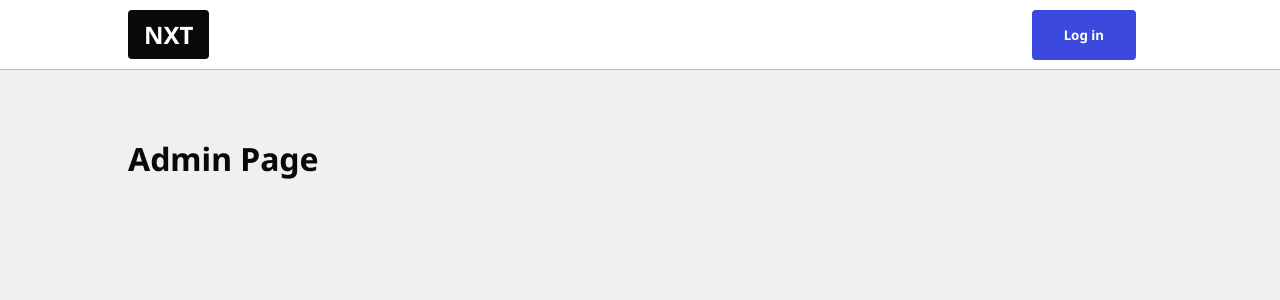
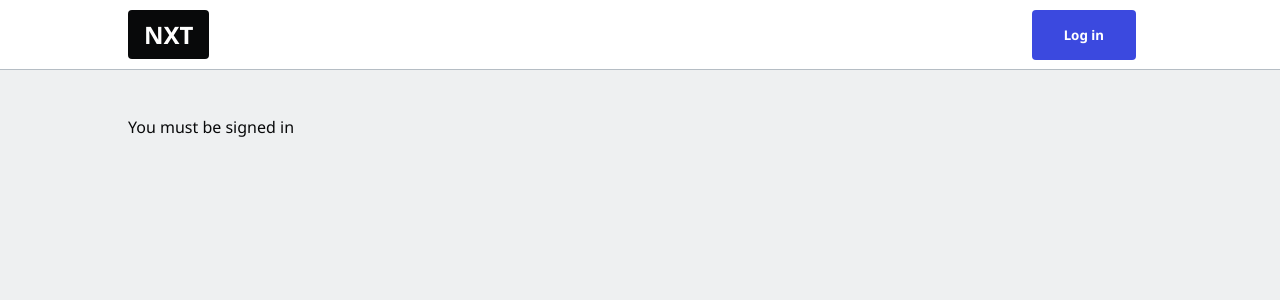
Before and after one commit to HiItsLuis/nextfire-app, a Next.js app: page /admin in a window 1280 px wide. Shown: the top 300 px of the page. Built offline with nearby package versions, Linux system fonts and the light colour scheme; no server answers.

Commit message:
✨AuthCheck Component for admin pages

```diff
--- /dev/null
+++ b/components/AuthCheck.js
@@ -0,0 +1,11 @@
+import Link from 'next/link'
+import { useContext } from 'react'
+import { UserContext } from '../lib/context'
+
+export default function AuthCheck (props) {
+  const { userName } = useContext(UserContext)
+
+  return userName
+    ? props.children
+    : props.fallback || <Link href='/enter'><a>You must be signed in</a></Link>
+}
--- a/pages/admin/index.js
+++ b/pages/admin/index.js
@@ -1,7 +1,11 @@
+import AuthCheck from '../../components/AuthCheck'
+
 export default function AdminPostPage () {
   return (
     <main>
-      <h1>Admin Page</h1>
+      <AuthCheck>
+        <h1>Admin Page</h1>
+      </AuthCheck>
     </main>
   )
 }
```
